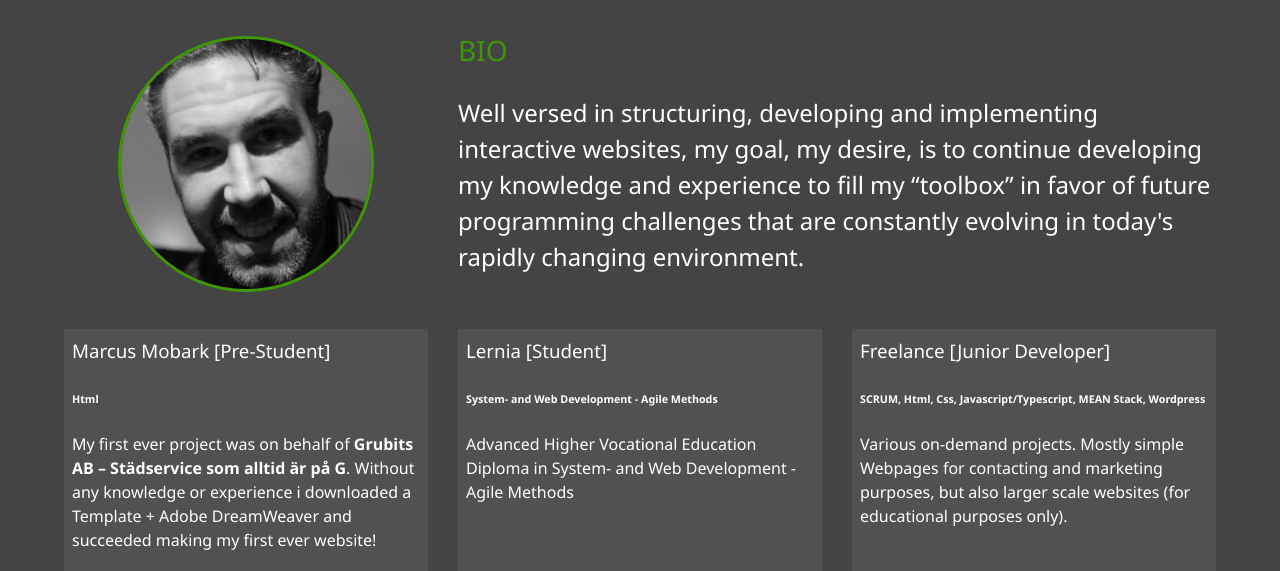
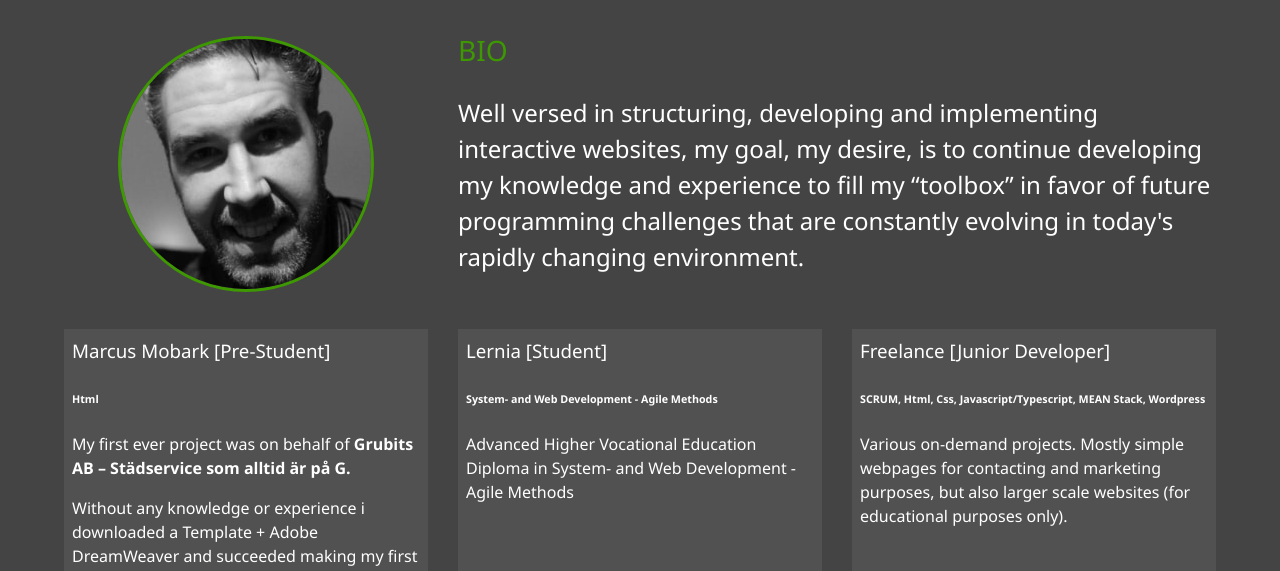
Before and after one commit to dev0l/me, a website: page dist/about.html in a window 1280 px wide. Shown: the part 229-800 px from the top of the page. Drawn offline with Linux system fonts and the light colour scheme.

Commit message:
Minor changes

```diff
--- a/dist/about.html
+++ b/dist/about.html
@@ -55,7 +55,8 @@
         <div class="job job-1">
           <h3>Marcus Mobark [Pre-Student]</h3>
           <h6>Html</h6>
-          <p>My first ever project was on behalf of <b>Grubits AB – Städservice som alltid är på G</b>. Without any knowledge or experience i downloaded a Template + Adobe DreamWeaver and succeeded making my first ever website!</p>
+          <p>My first ever project was on behalf of <strong><a href="http://grubits.se/">Grubits AB – Städservice som alltid är på G.</a></strong></p>
+          <p>Without any knowledge or experience i downloaded a Template + Adobe DreamWeaver and succeeded making my first ever "website"</p>
         </div>
 
         <div class="job job-2">
@@ -67,7 +68,7 @@
         <div class="job job-3">
           <h3>Freelance [Junior Developer]</h3>
           <h6>SCRUM, Html, Css, Javascript/Typescript, MEAN Stack, Wordpress</h6>
-          <p>Various on-demand projects. Mostly simple Webpages for contacting and marketing purposes, but also larger scale websites (for educational purposes only).</p>
+          <p>Various on-demand projects. Mostly simple webpages for contacting and marketing purposes, but also larger scale websites (for educational purposes only).</p>
         </div>
       </div>
     </main>
```
Also changed, not shown: dist/work.html (+1 -1 lines).
